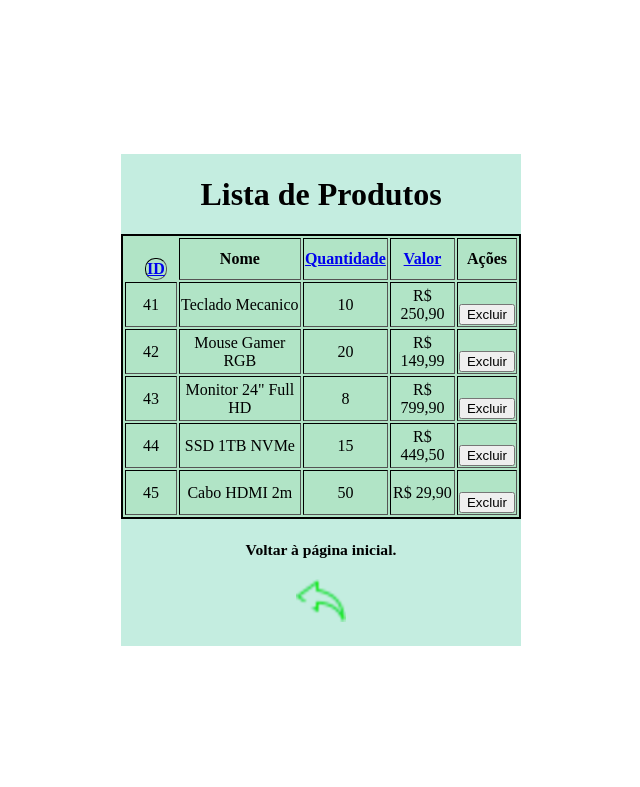
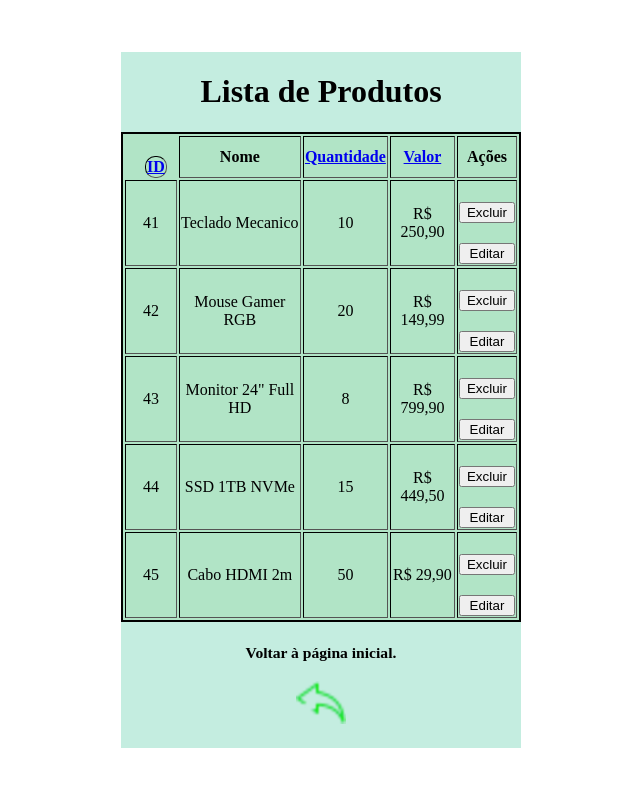
Before and after one commit to ZcvGuilherme/Cadastro_Cliente, a Flask app: page /gerenciar-produtos in a window 1280 px wide. Shown: the top 787 px of the page, without its empty margins (319-959 px from the left). Run offline with Flask 3, Linux system fonts and the light colour scheme; data comes from the database, SQL or seed files in the repository.

Commit message:
botão editar produto

```diff
--- a/app/templates/gerenciar_cliente.html
+++ b/app/templates/gerenciar_cliente.html
@@ -48,7 +48,7 @@
                         <form action="{{ url_for('deletar_cliente', id=cliente.id) }}" method="post" onsubmit="return confirm('Tem certeza que deseja excluir este cliente?');">
                             <button type="submit">Excluir</button>
                         </form>
-                        <form action="{{ url_for('editar', id=cliente.id) }}" method="post" onsubmit="return confirm ('Tem certeza que deseja editar cliente');">
+                        <form action="{{ url_for('editar_cliente', id=cliente.id) }}" method="post" onsubmit="return confirm ('Tem certeza que deseja editar cliente');">
                             <button type="submit">Editar</button>
                         </form>
                     </td>
--- a/app/templates/gerenciar_produto.html
+++ b/app/templates/gerenciar_produto.html
@@ -46,6 +46,9 @@
                         <form action="{{ url_for('deletar_produto', id=produto.id) }}" method="POST">
                             <button type="submit">Excluir</button>
                         </form>
+                        <form action="{{ url_for('editar_produto', id=produto.id) }}" method="post" onsubmit="return confirm ('Tem certeza que deseja editar produto');">
+                            <button type="submit">Editar</button>
+                        </form>
                     </td>
                 </tr>
                 {% endfor %}
```
